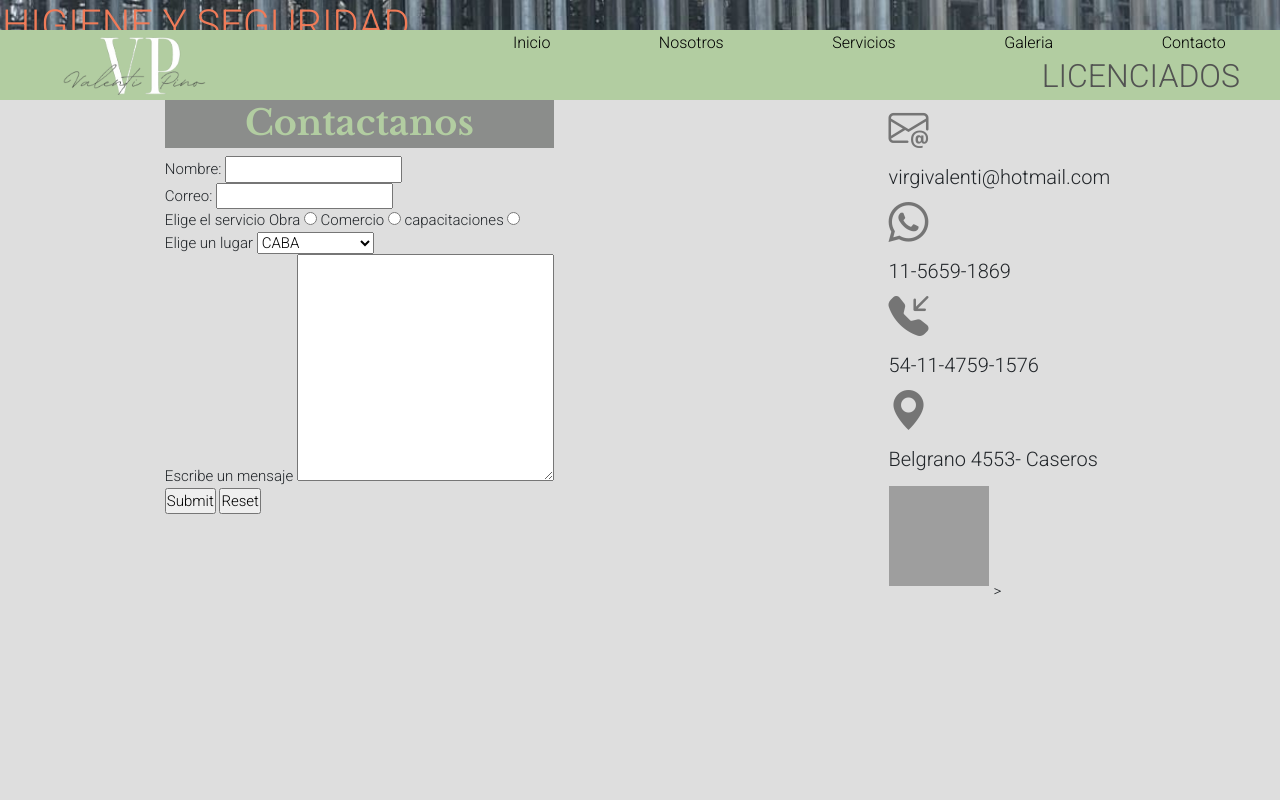
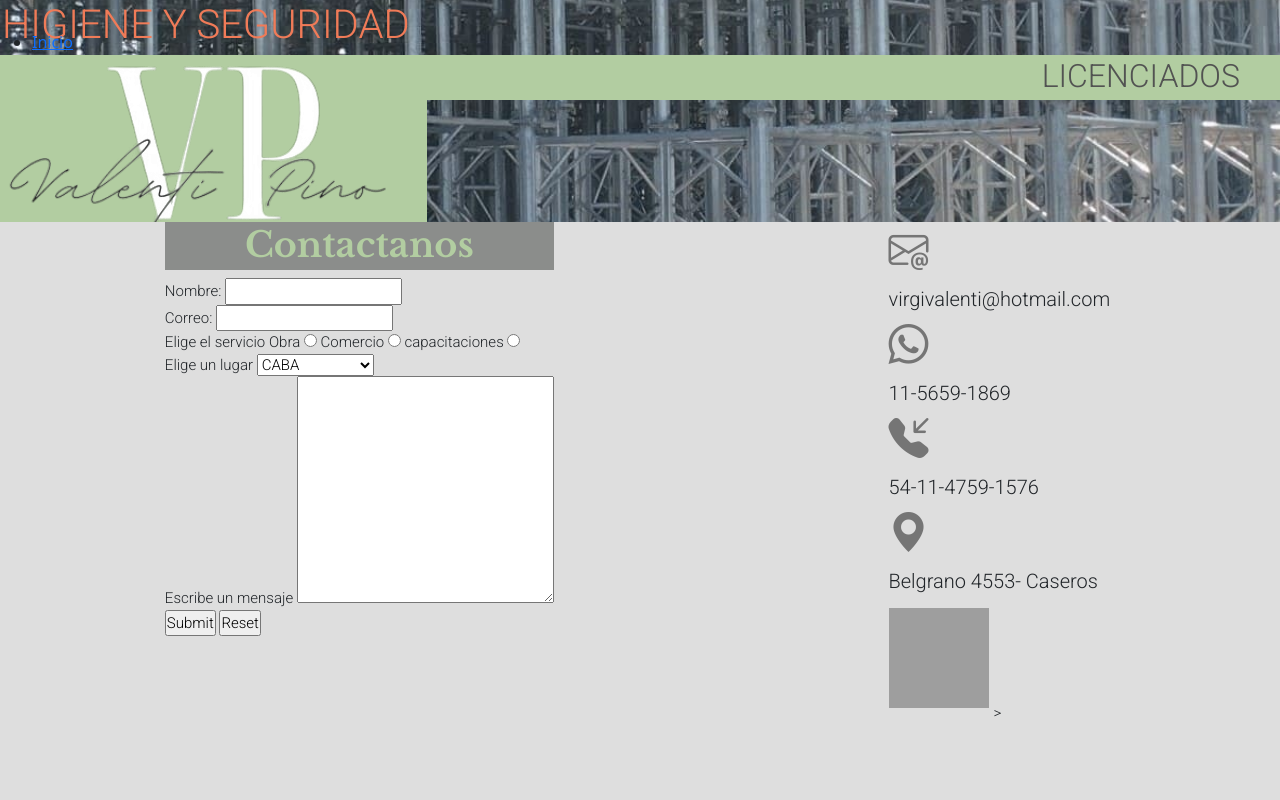
Before and after one commit to VictoriaValenti/Valenti-y-Pino-Licenciados, a website: page pages/contacto.html in a window 1280 px wide. Shown: the top 800 px of the page. Drawn offline with nearby package versions, Linux system fonts and the light colour scheme; grey boxes are pictures that could not be loaded.

Commit message:
comentario

```diff
--- a/pages/contacto.html
+++ b/pages/contacto.html
@@ -5,8 +5,8 @@
     <meta name="viewport" content="width=device-width, initial-scale=1.0">
     <link href="https://cdn.jsdelivr.net/npm/bootstrap@5.3.2/dist/css/bootstrap.min.css" rel="stylesheet" integrity="sha384-T3c6CoIi6uLrA9TneNEoa7RxnatzjcDSCmG1MXxSR1GAsXEV/Dwwykc2MPK8M2HN" crossorigin="anonymous">
     <link rel="stylesheet" href="https://cdn.jsdelivr.net/npm/bootstrap-icons@1.11.1/font/bootstrap-icons.css">
-    <link rel="stylesheet" href="../css/style.css">
-    <!--<link rel="stylesheet" href="../css/estilos.css">-->
+    <!--<link rel="stylesheet" href="../css/style.css">-->
+    <link rel="stylesheet" href="../css/estilos.css">
     <meta name="description" content="Valenti-Pino Licenciados es un grupo especializado en la seguridad e Higiene laboral en obras. La seguridad de las personas es de importancia ética y operativa, y la clave para toda habilitación y desarrollo">
     <meta name="keywords" content=" valenti pino seguridad higiene licenciados obras edificios comercios capacitaciones matricula servicios protección habilitación cimientos demolición protocolo andamiado planos">
     <title>Valenti-Pino | Licenciados en Seguridad e Higiene en obras</title>
```
Also changed, not shown: index.html (+2 -2 lines), pages/galeria de trabajos.html (+2 -2 lines), pages/quienesomos.html (+2 -2 lines), pages/servicios.html (+2 -2 lines).
